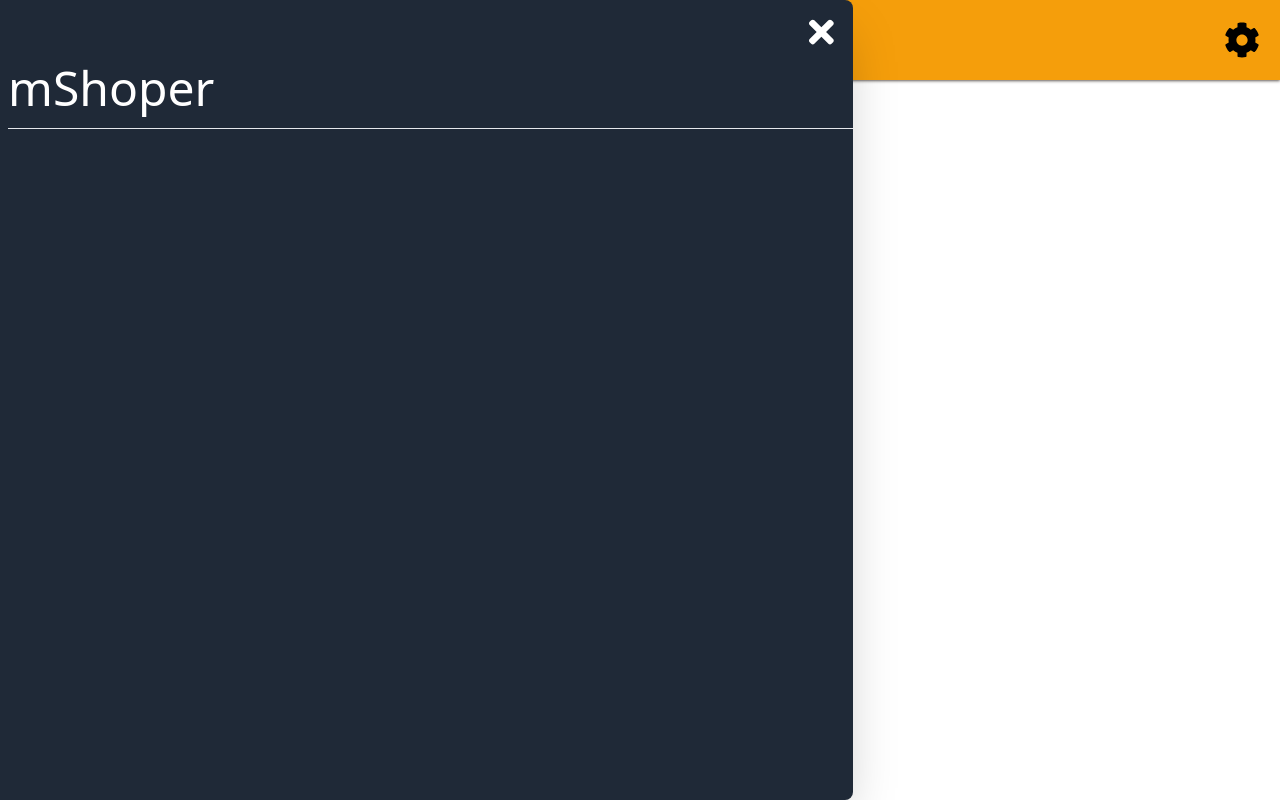
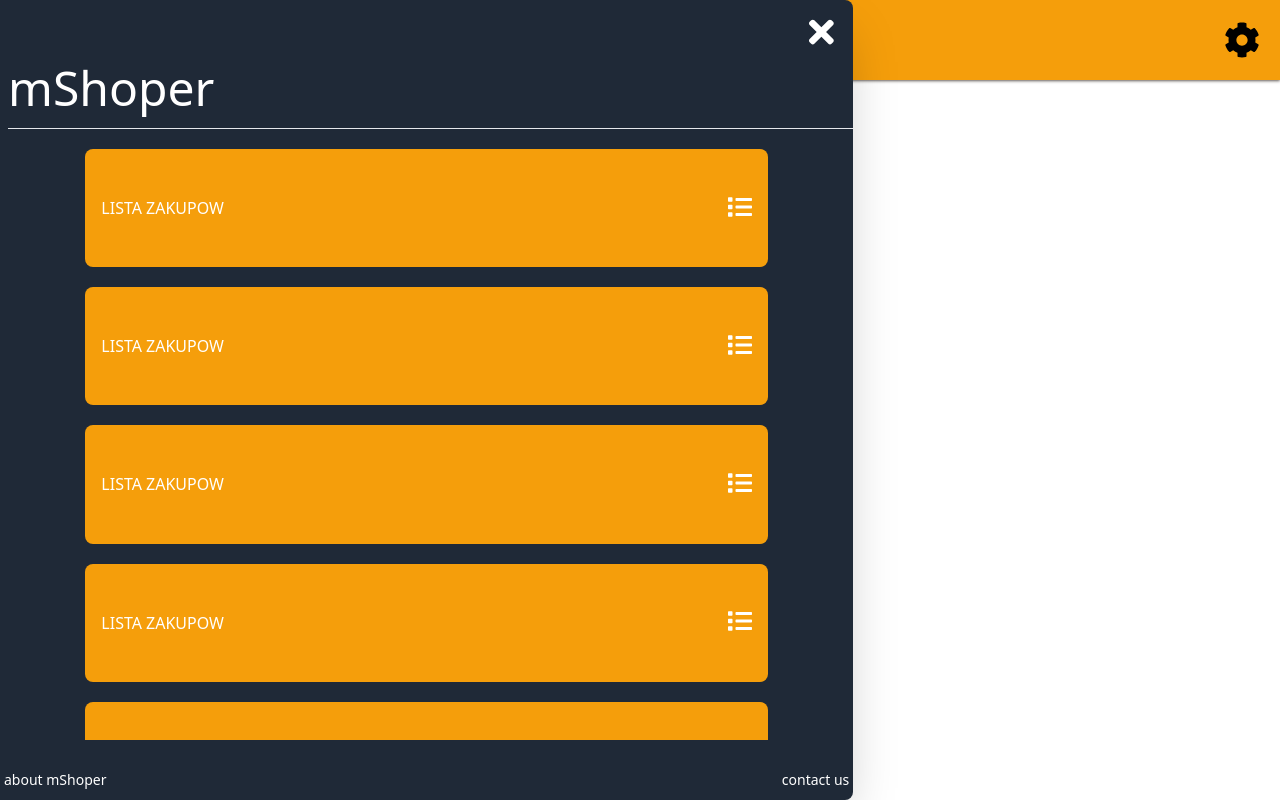
Before and after one commit to Szadziu/shoppingApp, a React (Create React App) app: page / in a window 1280 px wide. Both pictures are taken after a click on the button 35 px from the left and 40 px from the top of the page. Built offline with nearby package versions, Linux system fonts and the light colour scheme.

Commit message:
added design to both menu tabs

```diff
--- /dev/null
+++ b/src/components/MenuTab/Footer/Footer.jsx
@@ -0,0 +1,10 @@
+const Footer = () => {
+  return (
+    <footer className='w-full h-5 flex justify-between items-center px-1 py-5 text-sm text-white'>
+      <a>about mShoper</a>
+      <a>contact us</a>
+    </footer>
+  );
+};
+
+export default Footer;
--- /dev/null
+++ b/src/components/MenuTab/Footer/index.js
@@ -0,0 +1 @@
+export { default } from './Footer';
--- a/src/components/MenuTab/MenuTab.jsx
+++ b/src/components/MenuTab/MenuTab.jsx
@@ -4,6 +4,8 @@
 import Button from 'components/generics/Button';
 import Title from 'components/generics/Title';
 import { AppStateContext } from 'contexts/AppState';
+import ShoppingList from 'components/generics/ShoppingList';
+import Footer from './Footer/Footer';
 
 const MenuTab = () => {
   const { isSideMenuVisible, setIsSideMenuVisible } =
@@ -17,7 +19,7 @@
     <AnimatePresence>
       {isSideMenuVisible && (
         <motion.div
-          className='h-screen w-4/6 absolute bg-gray-800 top-0 left-0 shadow-2xl rounded-r-lg'
+          className='flex flex-col h-screen w-4/6 absolute bg-gray-800 top-0 left-0 shadow-2xl rounded-r-lg'
           initial={{ x: '-100%', opacity: 0 }}
           animate={{ x: 0, opacity: 1 }}
           transition={{ type: 'tween', duration: 1 }}
@@ -29,9 +31,20 @@
             iconClassName='text-white'
             onClick={handleCloseMenu}
           />
-          <Title className='text-white text-5xl relative top-16 ml-2'>
-            mShoper
-          </Title>
+          <Title className='text-white text-5xl mt-16 ml-2'>mShoper</Title>
+          {/* There will be a render of shopping lists */}
+          <div className='flex flex-wrap justify-center gap-5 h-full my-5 overflow-scroll'>
+            <ShoppingList />
+            <ShoppingList />
+            <ShoppingList />
+            <ShoppingList />
+            <ShoppingList />
+            <ShoppingList />
+            <ShoppingList />
+            <ShoppingList />
+            <ShoppingList />
+          </div>
+          <Footer />
         </motion.div>
       )}
     </AnimatePresence>
--- /dev/null
+++ b/src/components/SettingsTab/Options/Options.jsx
@@ -0,0 +1,22 @@
+import {
+  faEraser,
+  faShare,
+  faTimesCircle,
+} from '@fortawesome/free-solid-svg-icons';
+import Option from 'components/generics/Option/Option';
+
+const Options = () => {
+  return (
+    <div className='flex justify-around flex-wrap  h-5/6 w-full '>
+      <Option name='remove bought items' icon={faEraser} />
+      <Option name='share list' icon={faShare} />
+      <Option
+        name='remove list'
+        icon={faTimesCircle}
+        iconClassName='text-red-400'
+      />
+    </div>
+  );
+};
+
+export default Options;
--- /dev/null
+++ b/src/components/SettingsTab/Options/index.js
@@ -0,0 +1 @@
+export { default } from './Options';
--- a/src/components/SettingsTab/SettingsTab.jsx
+++ b/src/components/SettingsTab/SettingsTab.jsx
@@ -3,6 +3,7 @@
 import { motion, AnimatePresence } from 'framer-motion';
 import { useContext } from 'react';
 import { AppStateContext } from 'contexts/AppState';
+import Options from './Options';
 
 const SettingsTab = () => {
   const { isSettingsMenuVisible, setIsSettingsMenuVisible } =
@@ -16,7 +17,7 @@
     <AnimatePresence>
       {isSettingsMenuVisible && (
         <motion.div
-          className='w-3/4 h-2/5 bg-gray-800 absolute top-0 right-0 shadow-2xl rounded-bl-lg'
+          className='flex justify-center items-end w-3/4 h-2/5 bg-gray-800 absolute top-0 right-0 shadow-2xl rounded-bl-lg'
           initial={{ y: '-100%', opacity: 0 }}
           animate={{ y: 0, opacity: 1 }}
           transition={{ type: 'tween', duration: 1 }}
@@ -24,10 +25,11 @@
         >
           <Button
             onClick={handleCloseMenu}
-            className='absolute top-3 right-5 text-4xl'
+            className='absolute top-0 right-2 text-4xl'
             icon={faTimes}
             iconClassName='text-white'
           />
+          <Options />
         </motion.div>
       )}
     </AnimatePresence>
--- /dev/null
+++ b/src/components/generics/Option/Option.jsx
@@ -0,0 +1,12 @@
+import Button from '../Button';
+
+const Option = ({ name, icon, iconClassName }) => {
+  return (
+    <div className='flex justify-between items-center text-white text-md w-full  px-2 uppercase'>
+      {name}
+      <Button icon={icon} className='text-xl' iconClassName={iconClassName} />
+    </div>
+  );
+};
+
+export default Option;
--- /dev/null
+++ b/src/components/generics/Option/index.js
@@ -0,0 +1 @@
+export { default } from './Option';
--- /dev/null
+++ b/src/components/generics/ShoppingList/ShoppingList.jsx
@@ -0,0 +1,12 @@
+import { faList } from '@fortawesome/free-solid-svg-icons';
+import Button from '../Button';
+
+const ShoppingList = () => {
+  return (
+    <div className='text-white text uppercase bg-amber-500 p-4 h-1/5 w-4/5 flex items-center justify-between rounded-lg'>
+      lista zakupow
+      <Button className='' icon={faList} iconClassName='text-2xl' />
+    </div>
+  );
+};
+export default ShoppingList;
--- /dev/null
+++ b/src/components/generics/ShoppingList/index.js
@@ -0,0 +1 @@
+export { default } from './ShoppingList';
```
